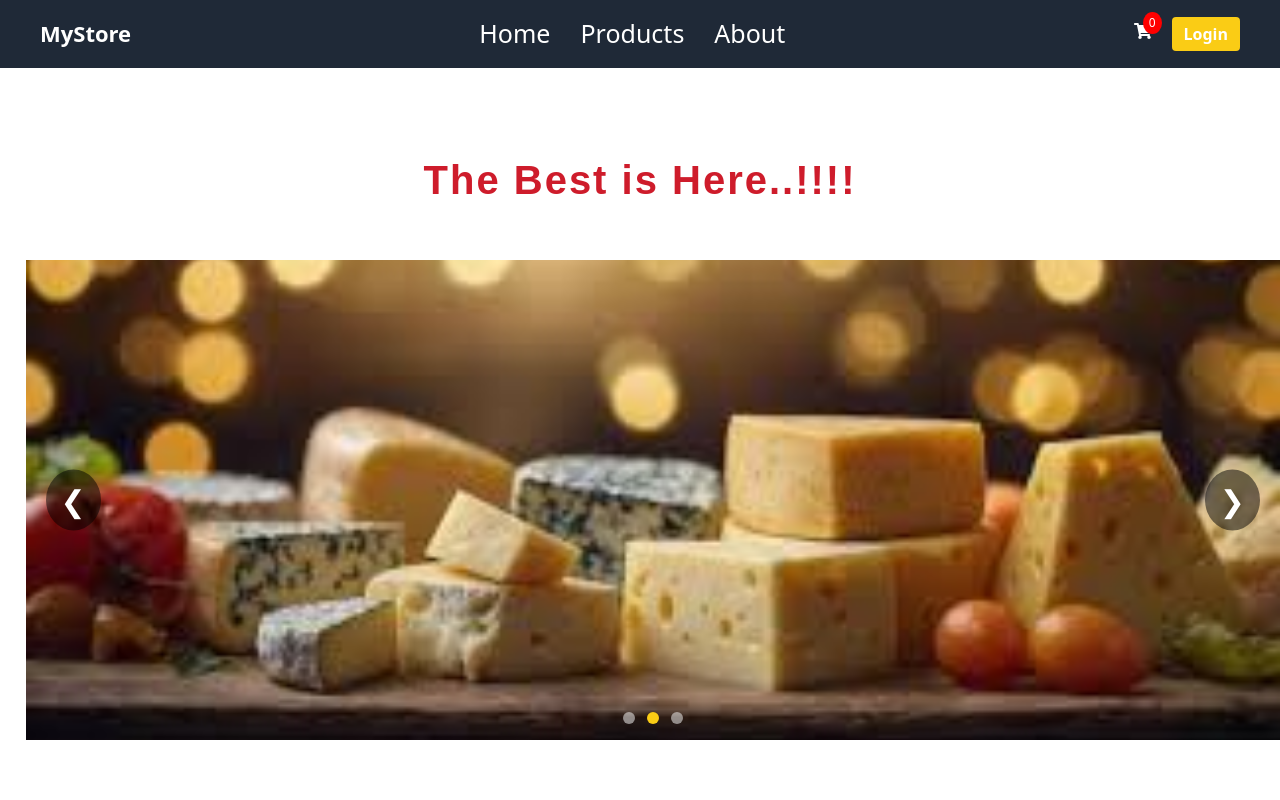
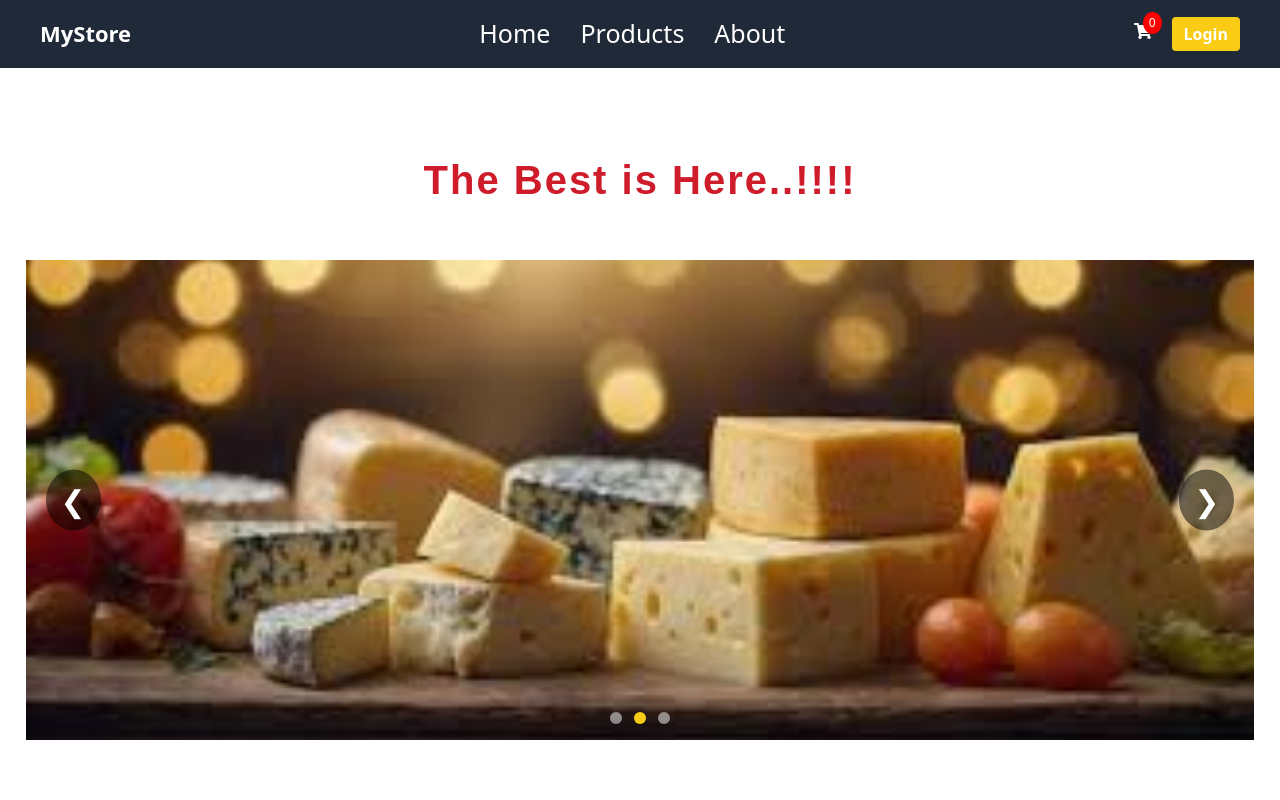
Before and after one commit to Rnzeet/Ecommerce, a React (Vite) app in the folder ecommerce/: page / in a window 1280 px wide. Shown: the top 800 px of the page. Built offline with nearby package versions, Linux system fonts and the light colour scheme.

Commit message:
verce9l8

```diff
--- a/ecommerce/src/components/Layout.jsx
+++ b/ecommerce/src/components/Layout.jsx
@@ -19,7 +19,7 @@ function Layout() {
   }}>
         The Best is Here..!!!!
       </div>
-      <div style={{ width:'100vw',paddingLeft:"2%",paddingRight:"2"}}>
+      <div style={{ width:'100vw',paddingLeft:"2%",paddingRight:"2%"}}>
     <Slideshow/>
     </div>
     </>
```
